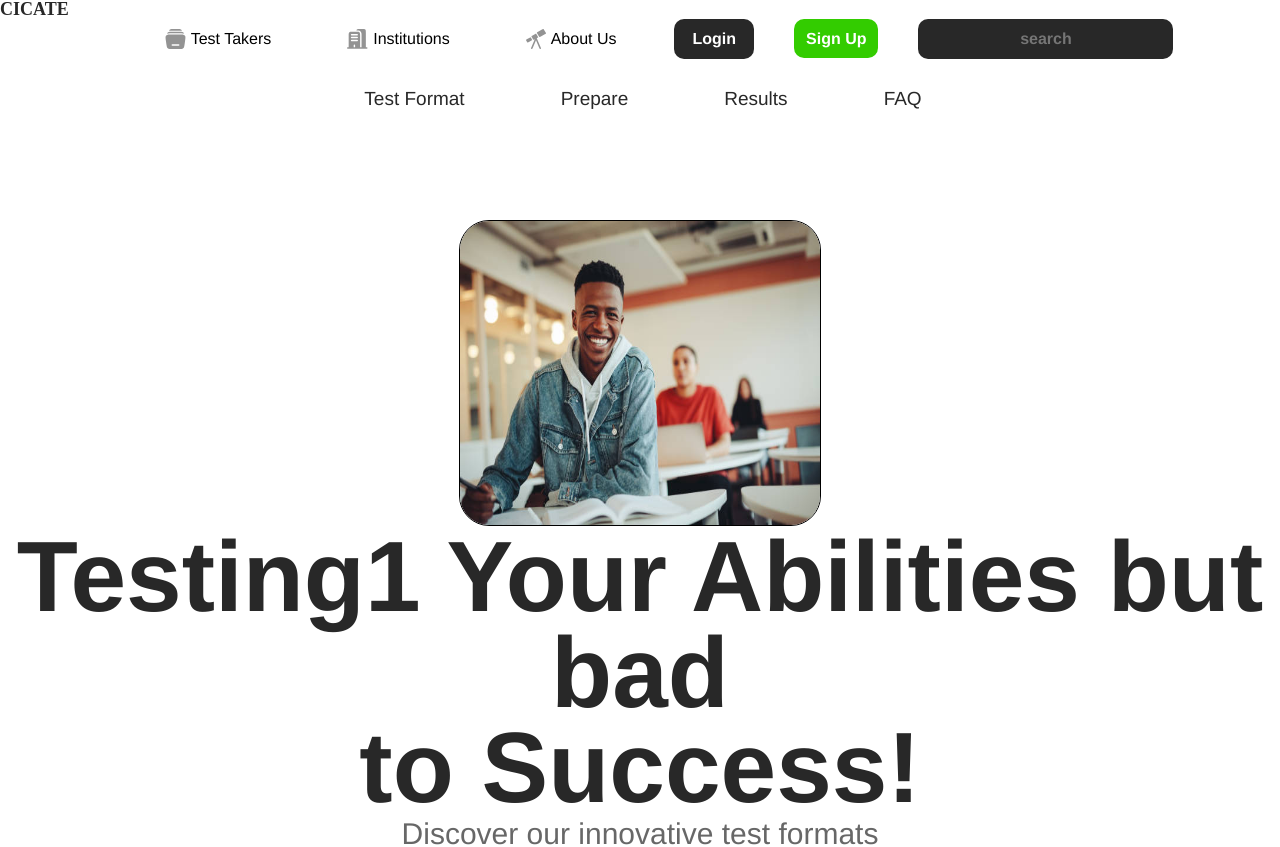
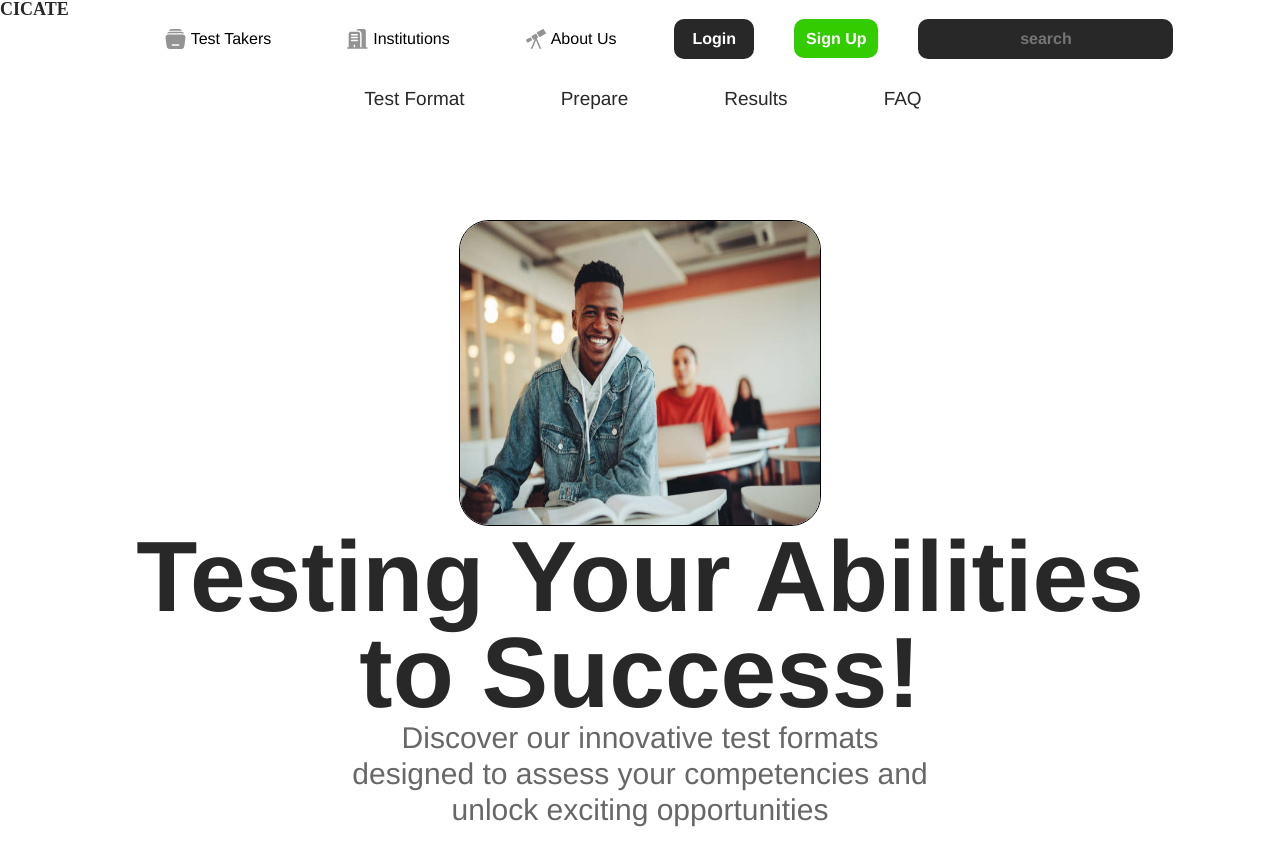
Before and after one commit to Valuegate/CicateProject, a React (Create React App) app: page / in a window 1280 px wide. Shown: the top 847 px of the page. Built offline with nearby package versions, Linux system fonts and the light colour scheme.

Commit message:
push tets

```diff
--- a/src/pages/test_format/TestFormat.jsx
+++ b/src/pages/test_format/TestFormat.jsx
@@ -48,7 +48,7 @@ const [user, setUser] = useState('')
 
       <div className='top_abiities'>
 
-        <div className='abilities'>Testing1 Your Abilities but bad<br />
+        <div className='abilities'>Testing Your Abilities<br />
 to Success!</div>
       </div>
 
```
